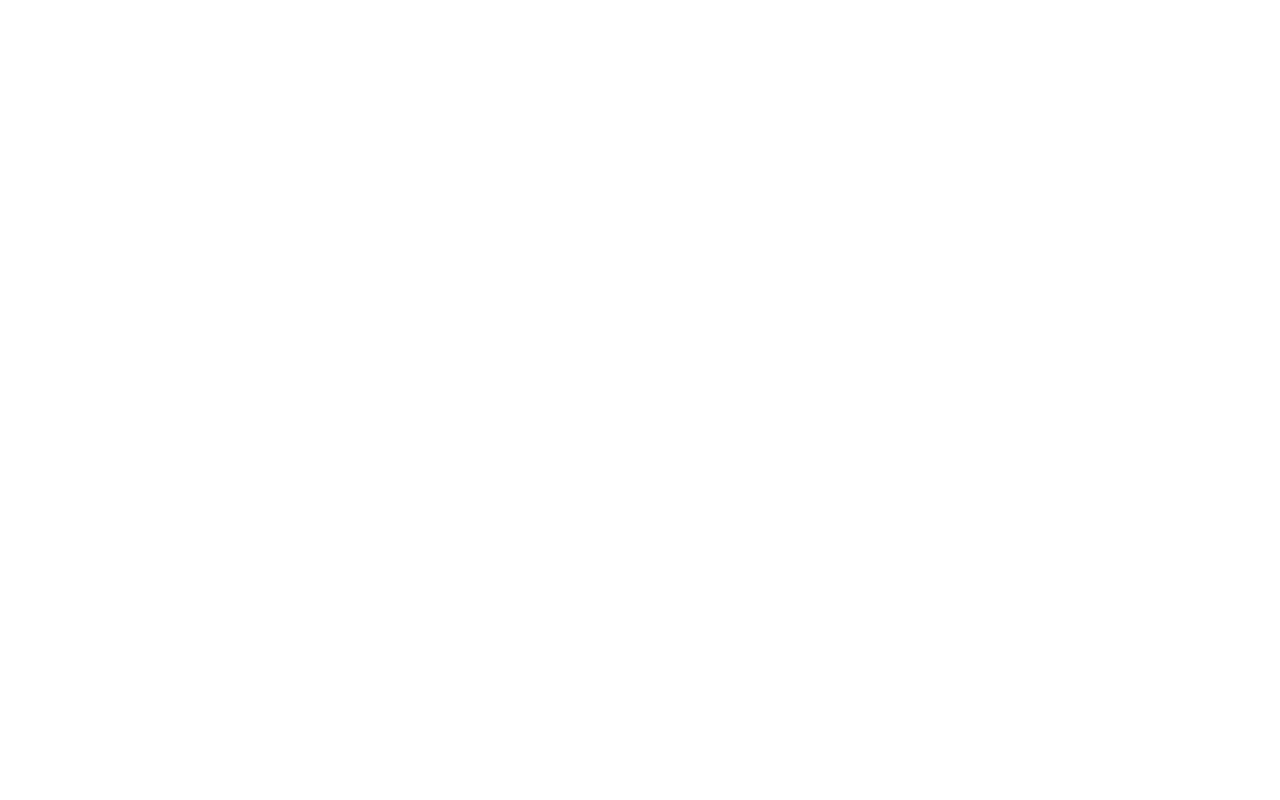
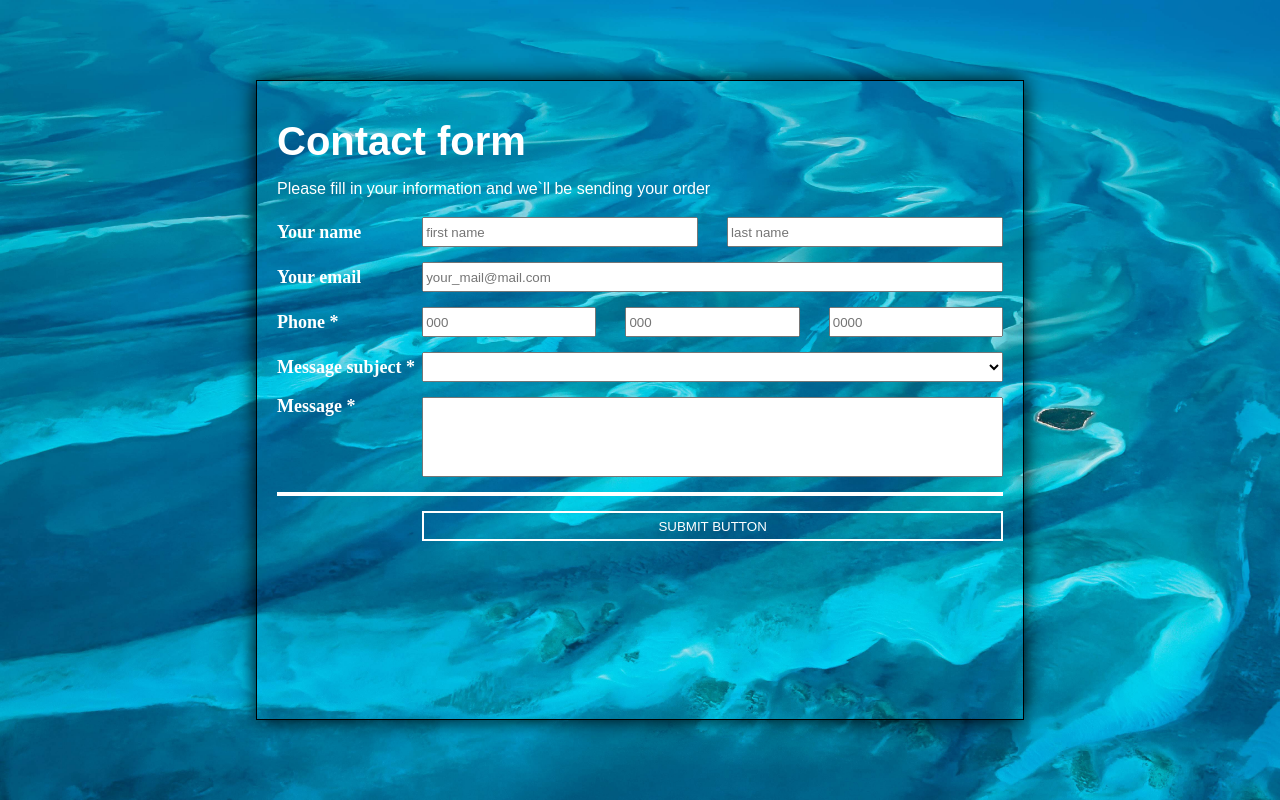
Before and after one commit to YevhenPetrenko/Homework3, a plain HTML site: page tasks/formTaskIndex.html in a window 1280 px wide. Drawn offline with Linux system fonts and the light colour scheme.

Commit message:
Contact form

```diff
--- a/css/formTaskCss/formCss.css
+++ b/css/formTaskCss/formCss.css
@@ -0,0 +1,175 @@
+:root {
+    --full-field-width: 80%;
+    --name-item-field-width: 38%;
+    --numberExt-field-width: 24%;
+    --common-right-margin: 4%;
+}
+
+
+.mainContainer {
+    width: 100vw;
+    height: 100vh;
+    background-image: url("../../images/formTaskImages/Islands_65.jpg");
+    background-size: cover;
+    display: flex;
+    flex-direction: column;
+    align-items: center;
+    justify-content: center;
+}
+
+.mainForm {
+    display: flex;
+    flex-direction: column;
+    border: 1px solid black;
+    width: 60vw;
+    height: 80vh;
+    box-sizing: border-box;
+    box-shadow: 0 0 20px black;
+    padding: 40px 20px;
+}
+
+.mainForm > h2 {
+    font-size: 40px;
+    font-family: sans-serif;
+    font-weight: 800;
+    color: white;
+}
+
+.informationItem {
+    font-family: sans-serif;
+    color: white;
+    margin: 20px 0;
+}
+
+.fieldsContainer {
+    display: flex;
+    flex-direction: column;
+}
+
+.fieldsRow {
+    display: flex;
+    flex-direction: row;
+    margin-bottom: 15px;
+    height: 30px;
+    justify-content: flex-start;
+}
+
+.fieldsRow > label:first-child {
+    width: 20%;
+    color: white;
+    font-size: 18px;
+    font-weight: 600;
+    margin: auto 0;
+}
+
+#nameField {
+    width: var(--name-item-field-width);
+    margin-right: var(--common-right-margin);
+    box-sizing: border-box;
+}
+
+#lastName {
+    width: var(--name-item-field-width);
+    box-sizing: border-box;
+}
+
+#emailField {
+    width: var(--full-field-width);
+    box-sizing: border-box;
+}
+
+input::-webkit-outer-spin-button,
+input::-webkit-inner-spin-button {
+    -webkit-appearance: none;
+    margin: 0;
+}
+
+#phoneExt1 {
+    width: var(--numberExt-field-width);
+    margin-right: var(--common-right-margin);
+    box-sizing: border-box;
+}
+
+#phoneExt2 {
+    width: var(--numberExt-field-width);
+    margin-right: var(--common-right-margin);
+    box-sizing: border-box;
+}
+
+#phoneExt3 {
+    width: var(--numberExt-field-width);
+    box-sizing: border-box;
+}
+
+#fieldSubj {
+    width: var(--full-field-width);
+    box-sizing: border-box;
+}
+
+#fieldMessage {
+    width: var(--full-field-width);
+    box-sizing: border-box;
+}
+
+#messageLabel {
+    margin: 0 0;
+}
+
+.messageRow {
+    height: 80px;
+}
+
+.splitter {
+    height: 0;
+    border: solid 2px white;
+}
+
+#submitButton {
+    width: var(--full-field-width);
+    background: none;
+    border: solid 2px white;
+    color: white;
+}
+
+@media only screen and (min-width: 2560px) {
+    .fieldsRow {
+        height: 60px;
+    }
+
+    .splitter {
+        height: 0;
+    }
+}
+
+@media only screen and (max-width: 768px) {
+    .mainForm {
+        height: 90%;
+        width: 90%;
+        padding: 20px 20px;
+    }
+
+    .fieldsRow {
+        flex-direction: column;
+        height: 20%;
+    }
+
+    .fieldsRow > label {
+        width: 100% !important;
+    }
+
+    .fieldsRow > input {
+        width: 100% !important;
+    }
+
+    .fieldsRow > select {
+        width: 100% !important;
+    }
+
+    .splitter {
+        height: 0;
+    }
+
+    .mainForm > h2 {
+        font-size: 24px;
+    }
+}
--- a/tasks/formTaskIndex.html
+++ b/tasks/formTaskIndex.html
@@ -2,9 +2,43 @@
 <html lang="en">
 <head>
     <meta charset="UTF-8">
+    <meta name="viewport" content="width=device-width, initial-scale=1">
     <title>Title</title>
+    <link href="../css/reset.css" rel="stylesheet">
+    <link href="../css/formTaskCss/formCss.css" rel="stylesheet">
 </head>
 <body>
-
+    <div class="mainContainer">
+        <form class="mainForm">
+            <h2>Contact form</h2>
+            <div class="informationItem">Please fill in your information and we`ll be sending your order</div>
+            <div class="fieldsContainer">
+                <div class="fieldsRow">
+                    <label for="nameField">Your name</label><input id="nameField" type="text" placeholder="first name">
+                    <label for="lastName"></label><input id = "lastName" placeholder="last name">
+                </div>
+                <div class="fieldsRow">
+                    <label for="emailField">Your email</label><input id="emailField" type="email" placeholder="your_mail@mail.com">
+                </div>
+                <div class="fieldsRow">
+                    <label for="phoneExt1">Phone *</label><input id="phoneExt1" type="number" placeholder="000">
+                    <label for="phoneExt2"></label><input id="phoneExt2" type="number" placeholder="000">
+                    <label for="phoneExt3"></label><input id="phoneExt3" type="number" placeholder="0000">
+                </div>
+                <div class="fieldsRow">
+                    <label for="fieldSubj">Message subject *</label><select id="fieldSubj"></select>
+                </div>
+                <div class="fieldsRow messageRow">
+                    <label id="messageLabel" for="fieldMessage">Message *</label><input id="fieldMessage" type="text">
+                </div>
+                <div class="fieldsRow splitter">
+                </div>
+                <div class="fieldsRow">
+                    <label for="submitButton"></label>
+                    <input id="submitButton" type="submit" value="SUBMIT BUTTON">
+                </div>
+            </div>
+        </form>
+    </div>
 </body>
 </html>
```
Also changed, not shown: images/formTaskImages/Islands_65.jpg (added).
